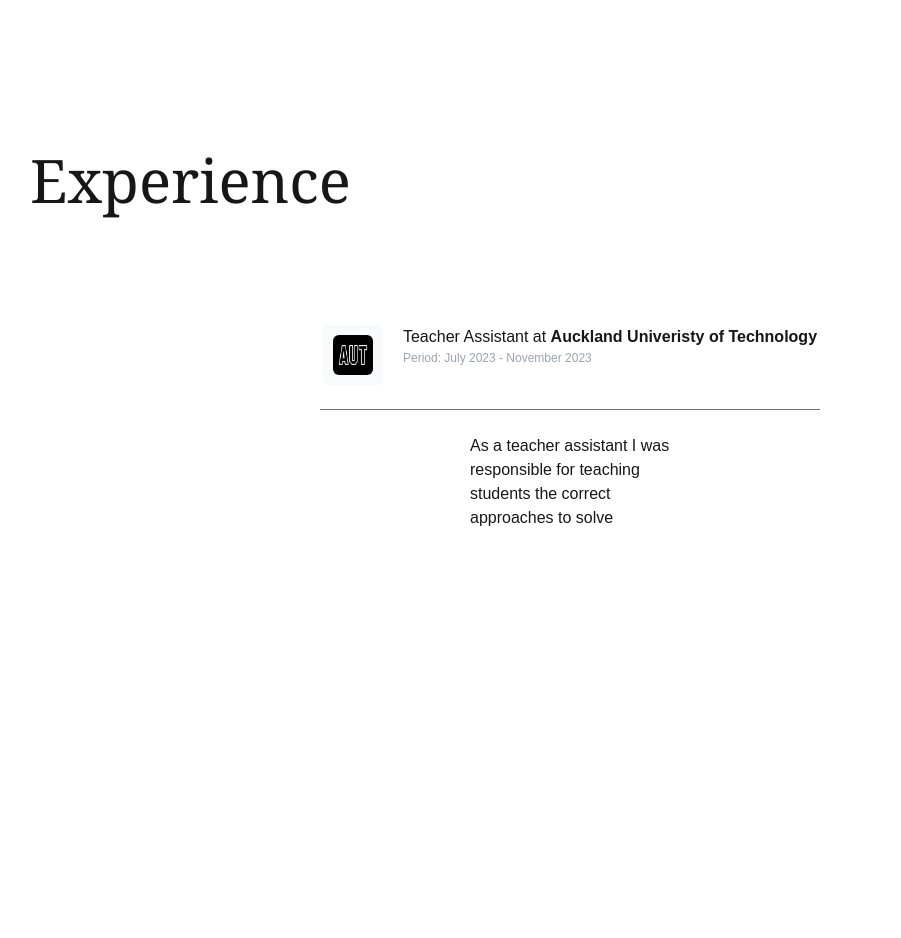
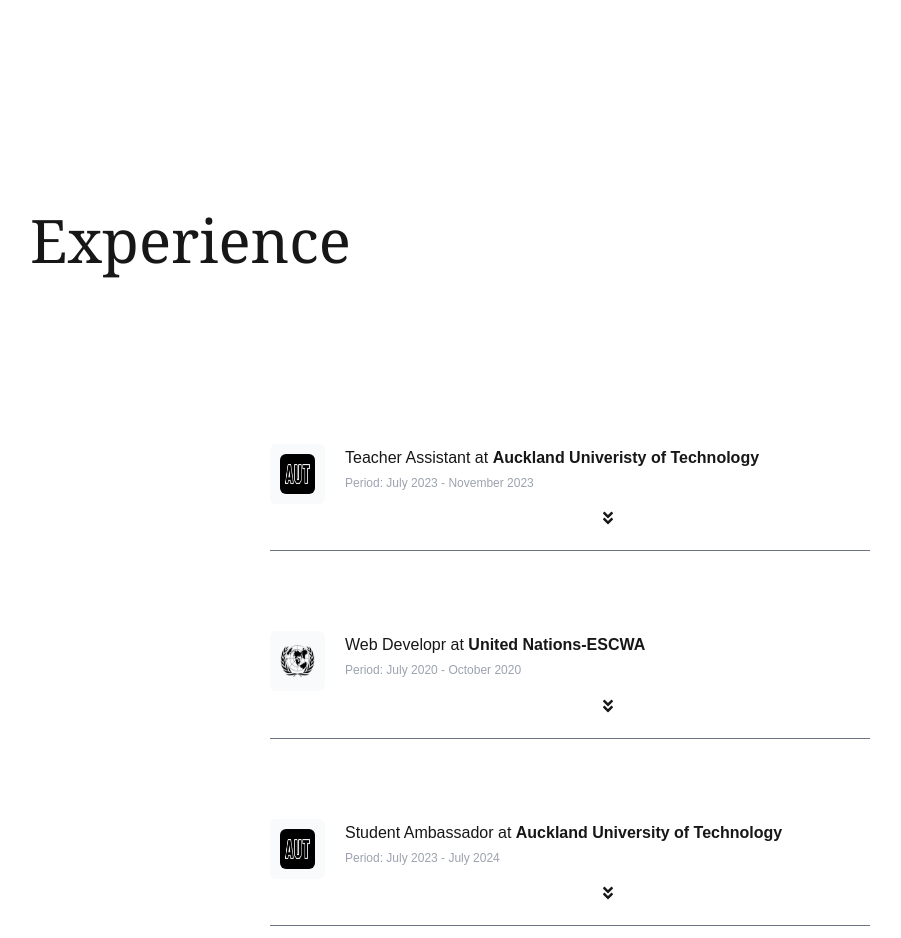
Before and after one commit to GhaziDev/Ghazi-Portfolio, a Next.js app: page / in a window 1280 px wide. Shown: the part 1760-2698 px from the top of the page, without its empty margins (70-971 px from the left). Before the commit the page ends 2294 px from the top, so only its background shows below. Built offline with nearby package versions, Linux system fonts and the light colour scheme.

Commit message:
project section added, under implementation

```diff
--- a/src/app/globals.css
+++ b/src/app/globals.css
@@ -2,6 +2,17 @@
 @tailwind components;
 @tailwind utilities;
 
+
+
+*{
+  line-height: 180%;
+  font-family:sans-serif;
+  word-wrap: break-word;
+  letter-spacing: 0.15%;
+  white-space: normal;
+  text-align: justify;
+
+}
 :root {
   --background: #ffffff;
   --foreground: #171717;
--- a/src/app/page.tsx
+++ b/src/app/page.tsx
@@ -4,6 +4,9 @@ import {motion} from 'motion/react'
 import { FaFileArrowDown } from "react-icons/fa6";
 import { FaSquareGithub } from "react-icons/fa6";
 import { FaLinkedin } from "react-icons/fa";
+import { FaAngleDoubleUp } from "react-icons/fa";
+import { FaAngleDoubleDown } from "react-icons/fa";
+
 
 
 
@@ -21,17 +24,20 @@ interface Click {
 }
   const [hoverELement, setHoverElement] = useState<string>('')
   const [clickElement,setClickElement] = useState<string>("")
-  const controlHover = (e,id:string)=>{
-    setHoverElement(e.target.id)
+  const controlHover = (id:string)=>{
+    setHoverElement(id)
   }
 
-  const controlClick = (e)=>{
+  const controlClick = (id:string)=>{
+    console.log(id)
 
-    setClickElement(e.target.id)
+    setClickElement(id)
+    console.log(clickElement)
+
 
   }
   return (
-    <div id='mainpage' className="flex flex-wrap flex-col p-[100px] gap-[500px] overflow-x-hidden">
+    <div id='mainpage' className="flex flex-wrap flex-col p-[100px] gap-[500px] overflow-hidden ">
 
       <div id='headersec' className='flex flex-row flex-nowrap  '>
       <div className="bubbles">
@@ -123,7 +129,7 @@ interface Click {
         <div id='left' className='text-slate-950 bg-slate-200 w-fit h-[450px] rounded-lg p-7'>
           <div id='introduction' className='text-slate-950 text-[30px] font-cavaet'>Hello, My name is George St-Pierre</div>
 
-        <div id="description" className=' w-[60ch] h-[400px] break-words leading-[180%] text-[16px] '>
+        <div id="description" className=' w-[60ch] h-[400px] break-words  text-[16px] '>
           I am passionate software engineer, with experience in tech field,
           In my last job I had worked as a teacher assistant for Auckland University of Technology,
           where I taught a programming based paper to students in lab sessions,
@@ -134,7 +140,7 @@ interface Click {
 
            <div id='socialbtns' className='flex gap-10 w-[100%] justify-center items-center'>
           <div onMouseEnter={()=>setHoverElement('linkedin')} onMouseLeave={()=>{setHoverElement('')}} id='linkedinwrapper' className=' cursor-pointer flex bg-incolor rounded box-border border-[1.5px] border-outcolor '><motion.div animate={{rotateY:hoverELement=='linkedin'?'360deg':'0'}} transition={{duration:1.5}}><FaLinkedin size='30'  className='' color='white' ></FaLinkedin></motion.div><motion.button id='linkedin' initial={{width:'0px',height:'30px'}} animate={{width:hoverELement=='linkedin'?'150px':'0px',color:hoverELement=='linkedin'?'white':'transparent'}} transition={{type:'spring', stiffness:200,duration:1.5, damping:10}}  className=' border-solid border-1 bg-incolor border-outcolor rounded-sm flex text-slate-50 pr-4 justify-center items-center text-[12px]'>Visit my LinkedIn</motion.button></div>
-          <div onMouseEnter={(e)=>{controlHover(e,'github')}} onMouseLeave={()=>{setHoverElement('')}} id='githubinwrapper' className=' cursor-pointer flex bg-black rounded box-border border-[1.5px] border-black '><motion.div animate={{rotateY:hoverELement=='github'?'360deg':'0'}} transition={{duration:1.5}}><FaSquareGithub size='30'  className='' color='white' ></FaSquareGithub></motion.div><motion.button id='github' initial={{width:'0px',height:'30px'}} animate={{width:hoverELement=='github'?'150px':'0px',color:hoverELement=='github'?'white':'transparent'}} transition={{type:'spring', stiffness:200,duration:1.5, damping:10}}  className=' border-solid border-1 bg-black border-black rounded-sm flex text-slate-50 pr-4 justify-center items-center text-[12px]'>Visit my Github</motion.button></div>
+          <div onMouseEnter={()=>{controlHover('github')}} onMouseLeave={()=>{setHoverElement('')}} id='githubinwrapper' className=' cursor-pointer flex bg-black rounded box-border border-[1.5px] border-black '><motion.div animate={{rotateY:hoverELement=='github'?'360deg':'0'}} transition={{duration:1.5}}><FaSquareGithub size='30'  className='' color='white' ></FaSquareGithub></motion.div><motion.button id='github' initial={{width:'0px',height:'30px'}} animate={{width:hoverELement=='github'?'150px':'0px',color:hoverELement=='github'?'white':'transparent'}} transition={{type:'spring', stiffness:200,duration:1.5, damping:10}}  className=' border-solid border-1 bg-black border-black rounded-sm flex text-slate-50 pr-4 justify-center items-center text-[12px]'>Visit my Github</motion.button></div>
         </div>
 
         </div>
@@ -146,13 +152,13 @@ interface Click {
       <motion.div className='fonts-serif' id='expsec'>
 
       <motion.div  whileInView={{scale:1}} transition={{duration:1.5, type:'spring',stiffness:100,damp:10,bounce:10}} initial={{scale:0.01}} id='exptitle' className='text-[60px] font-serif'>Experience</motion.div>
-      <div id='innerwrapper' className='flex flex-col flex-wrap gap-6 justify-center items-center pt-[100px] '>
+      <div id='innerwrapper' className='flex flex-col flex-wrap gap-6 justify-center items-center pt-[150px] '>
 
-      <motion.div whileHover={{scale:1.03}} whileInView={{opacity:1}} transition={{duration:1}} initial={{opacity:0}} className='flex rounded-md gap-5 ' id='ta'>
+      <motion.div  whileHover={{scale:1.03}} whileInView={{opacity:1}} transition={{duration:1}} initial={{opacity:0}} className='flex rounded-md gap-5 w-[600px] ' id='ta'>
         <motion.div className='bg-slate-50 p-[10px] rounded-md h-fit w-fit' id='left'>
           <img   className=' w-[40px] h-[40px] rounded-md'  src='/images/AUT.png' alt='ta'></img>
         </motion.div>
-        <motion.div id='right' className=' '>
+        <motion.div id='right' className='w-[600px]'>
         <motion.div id='title' className='text-[16px]'>
           Teacher Assistant at <b>Auckland Univeristy of Technology</b>
 
@@ -161,17 +167,106 @@ interface Click {
         Period: July 2023 - November 2023
 
         </motion.div>
+        <div className='flex w-[100%] justify-center items-center cursor-pointer pt-4'>{clickElement =='ta'?<FaAngleDoubleUp onClick={()=>{controlClick('')}}></FaAngleDoubleUp>:<FaAngleDoubleDown onClick={()=>controlClick('ta')}></FaAngleDoubleDown>}</div>
+        </motion.div>
 
-        </motion.div>
       </motion.div>
-      <div className='bg-gray-500 w-[500px] h-[1px]' id='separator'></div>
-      <motion.div id='description' initial={{height:0,width:200}} >
+      <div className='bg-gray-500 w-[600px] h-[1px]' id='separator'></div>
+      <motion.div className='bg-white text-slate-950 rounded-md p-4 overflow-hidden' id='description' initial={{height:'0px',width:'65ch',opacity:0}} animate={{height:clickElement=='ta'?'180px':'0px',opacity:clickElement=='ta'?1:0}} transition={{duration:1}} >
         As a teacher assistant I was responsible for teaching students the correct approaches to solve problems, in addition to help TA's peers and the lecturer to provide seamless educational experience to all students. I was also responsible for grading students assignments.
 
       </motion.div>
+
+
+      <motion.div  whileHover={{scale:1.03}} whileInView={{opacity:1}} transition={{duration:1}} initial={{opacity:0}} className='flex rounded-md gap-5 w-[600px] ' id='wd'>
+        <motion.div className='bg-slate-50 p-[10px] rounded-md h-fit w-fit' id='left'>
+          <img   className=' w-[40px] h-[40px] rounded-md'  src='/images/un.png' alt='un'></img>
+        </motion.div>
+        <motion.div id='right' className=' w-[600px]'>
+        <motion.div id='title' className='text-[16px]'>
+          Web Developr at <b>United Nations-ESCWA</b>
+
+        </motion.div>
+        <motion.div id='date' className='text-[12px] text-gray-400'>
+        Period: July 2020 - October 2020
+
+        </motion.div>
+        <div className='flex w-[100%] justify-center items-center cursor-pointer pt-4'>{clickElement =='wd'?<FaAngleDoubleUp onClick={()=>{controlClick('')}}></FaAngleDoubleUp>:<FaAngleDoubleDown onClick={()=>controlClick('wd')}></FaAngleDoubleDown>}</div>
+        </motion.div>
+
+      </motion.div>
+      <div className='bg-gray-500 w-[600px] h-[1px]' id='separator'></div>
+      <motion.div className='bg-white text-slate-950 rounded-md p-4 overflow-hidden' id='description' initial={{height:'0px',width:'65ch',opacity:0}} animate={{height:clickElement=='wd'?'180px':'0px',opacity:clickElement=='wd'?1:0}} transition={{duration:1}} >
+        As a Web Developer, I worked with a proffesional team to develop an SME-Toolkit website using variety of tools such as Javascript, PHP, HTML, and CSS. In addition to meeting with clients on weekly basis to get feedback and requirements for the project. Throughout this job, Agile methodology has been utilized for project planning and task making.
+
+      </motion.div>
+
+
+      <motion.div  whileHover={{scale:1.03}} whileInView={{opacity:1}} transition={{duration:1}} initial={{opacity:0}} className='flex rounded-md gap-5 w-[600px] ' id='sa'>
+        <motion.div className='bg-slate-50 p-[10px] rounded-md h-fit w-fit' id='left'>
+          <img   className=' w-[40px] h-[40px] rounded-md'  src='/images/AUT.png' alt='aut'></img>
+        </motion.div>
+        <motion.div id='right' className=' w-[600px]'>
+        <motion.div id='title' className='text-[16px]'>
+          Student Ambassador at <b>Auckland University of Technology</b>
+
+        </motion.div>
+        <motion.div id='date' className='text-[12px] text-gray-400'>
+        Period: July 2023 - July 2024
+
+        </motion.div>
+        <div className='flex w-[100%] justify-center items-center cursor-pointer pt-4'>{clickElement =='sa'?<FaAngleDoubleUp onClick={()=>{controlClick('')}}></FaAngleDoubleUp>:<FaAngleDoubleDown onClick={()=>controlClick('sa')}></FaAngleDoubleDown>}</div>
+        </motion.div>
+
+      </motion.div>
+
+      <div className='bg-gray-500 w-[600px] h-[1px]' id='separator'></div>
+      <motion.div className='bg-white text-slate-950 rounded-md p-4 overflow-hidden' id='description' initial={{height:'0px',width:'65ch',opacity:0}} animate={{height:clickElement=='sa'?'180px':'0px',opacity:clickElement=='sa'?1:0}} transition={{duration:1}} >
+        As a Student Ambassador, I was tasked to help students during their first day at the university, from leading them to their destinations, to helping them with study materials, also, collaborated with fellow ambassadors and seniors to organize events, in addition to demonstrating effective communication and team-work.
+      </motion.div>
+
+
       </div>
-      <motion.div></motion.div>
-      <motion.div></motion.div>
+
+
+
+      </motion.div>
+
+      <motion.div className='' id='projectsec'>
+      <motion.div  whileInView={{opacity:1,bottom:'0px'}} transition={{duration:1.1}} initial={{opacity:0,bottom:'-200px'}} id='exptitle' className='relative text-[60px] font-serif'>Project</motion.div>
+
+      <div id='projectWrapper' className='flex gap-5 justify-center items-center pt-[200px]'>
+        <motion.div initial={{left:'540px'}} whileInView={{left:'0px'}} transition={{duration:2.5}} id='project1'  className='relative w-[250px] h-[250px] rounded-md border-[2px] border-outcolor'>
+          <div id='icon'></div>
+          <div id='title'>Backend Project</div>
+          <div id='stack'></div>
+
+
+        </motion.div>
+
+        <motion.div initial={{left:'270px'}} whileInView={{left:'0px'}} transition={{duration:2.5}} id='project2' className=' relative w-[250px] h-[250px] rounded-md border-[2px] border-outcolor'>
+        <div id='icon'></div>
+          <div id='title'>Frontend Project</div>
+          <div id='stack'></div>
+
+        </motion.div>
+
+        <motion.div id='project3' className='relative w-[250px] h-[250px] rounded-md border-[2px] border-outcolor'>
+        <div id='icon'></div>
+          <div id='title'>Full-Stack Project</div>
+          <div id='stack'></div>
+
+        </motion.div>
+
+
+        <motion.div id='project4' initial={{right:'270px'}} whileInView={{right:'0px'}} transition={{duration:2.5}} className='relative w-[250px] h-[250px] rounded-md border-[2px] border-outcolor'>
+        <div id='icon'></div>
+          <div id='title'>AI Project</div>
+          <div id='stack'></div>
+
+        </motion.div>
+      </div>
+
       </motion.div>
     </div>
   );
```
